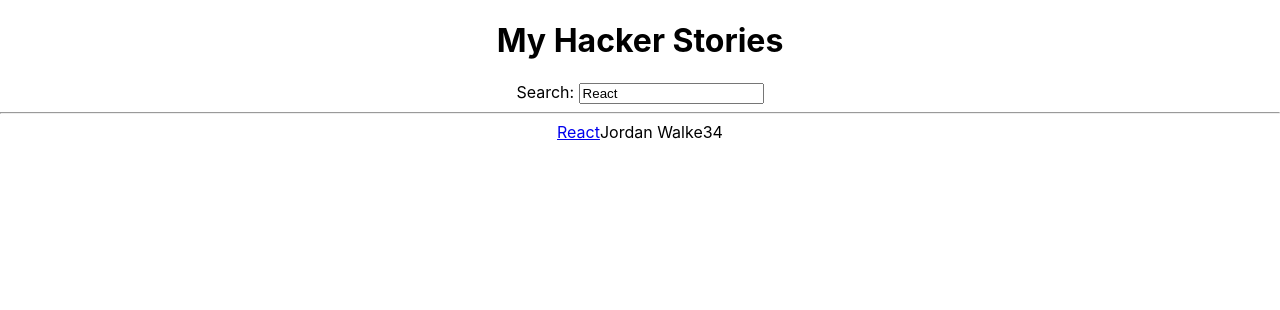
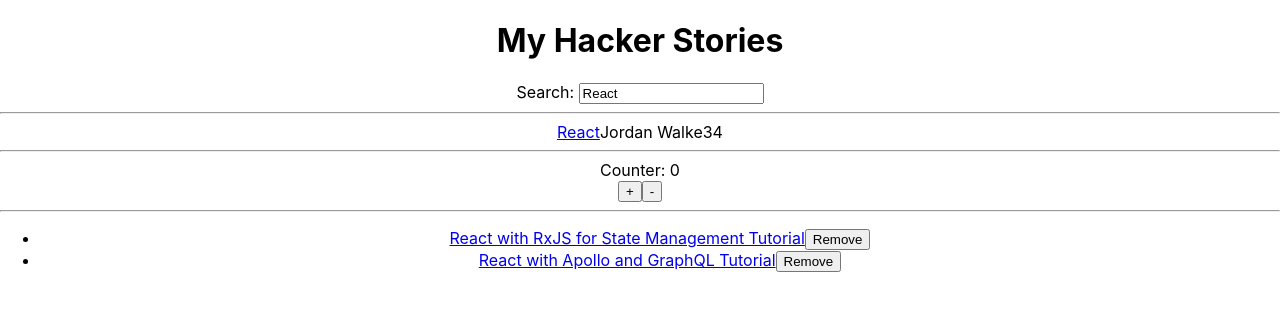
Before and after one commit to ugurh/espa, a React (Create React App) app: page / in a window 1280 px wide. Shown: the top 310 px of the page. Built offline with nearby package versions, Linux system fonts and the light colour scheme.

Commit message:
React Usestate Hook

```diff
--- a/src/App.js
+++ b/src/App.js
@@ -2,7 +2,9 @@
 import React from 'react';
 import List from './components/List';
 import Search from './components/Search'
-import  useSemiPersistentState from './hooks/UseSemiPersistentState'
+import useSemiPersistentState from './hooks/UseSemiPersistentState'
+import Counter from './components/Counter';
+import UrlList from './components/UrlList'
 
 function App() {
   const stories = [
@@ -46,6 +48,10 @@
 
       <List list={searchedStories} />
 
+      <hr />
+      <Counter />
+      <hr />
+      <UrlList />
     </div>
   );
 }
--- /dev/null
+++ b/src/components/Counter.js
@@ -0,0 +1,32 @@
+import React, { Component } from 'react'
+
+export default class Counter extends Component {
+
+    state = { value: 0 };
+
+    onIncrement = () => {
+        this.setState(state => ({
+            value: state.value + 1
+        }));
+    };
+
+    onDecrement = () => {
+        this.setState(state => ({
+            value: state.value - 1
+        }));
+    };
+
+    render() {
+        return (
+            <div>
+                Counter: {this.state.value} <br/>
+                <button onClick={this.onIncrement}>+</button>
+                <button onClick={this.onDecrement}>-</button>
+            </div>
+        )
+    }
+
+    countMe() {
+        this.setState({ counter: this.state.counter + 1 })
+    }
+}
--- /dev/null
+++ b/src/components/UrlList.js
@@ -0,0 +1,41 @@
+import React from 'react'
+
+const INITIAL_LIST = [
+    {
+        id: '0',
+        title: 'React with RxJS for State Management Tutorial',
+        url:
+            'https://www.robinwieruch.de/react-rxjs-state-management-tutorial/',
+    },
+    {
+        id: '1',
+        title: 'React with Apollo and GraphQL Tutorial',
+        url: 'https://www.robinwieruch.de/react-graphql-apollo-tutorial',
+    },
+];
+
+function UrlList() {
+
+    const [list, setList] = React.useState(INITIAL_LIST);
+
+    // remove item from "list"
+    function onRemoveItem(id) {
+       const newList = list.filter(item => item.id !== id);
+        setList(newList)
+    }
+
+    return (
+        <ul>
+            {list.map(item => (
+                <li key={item.id}>
+                    <a href={item.url}>{item.title}</a>
+                    <button type="button" onClick={() => onRemoveItem(item.id)}>
+                        Remove
+                    </button>
+                </li>
+            ))}
+        </ul>
+    );
+}
+
+export default UrlList
```
